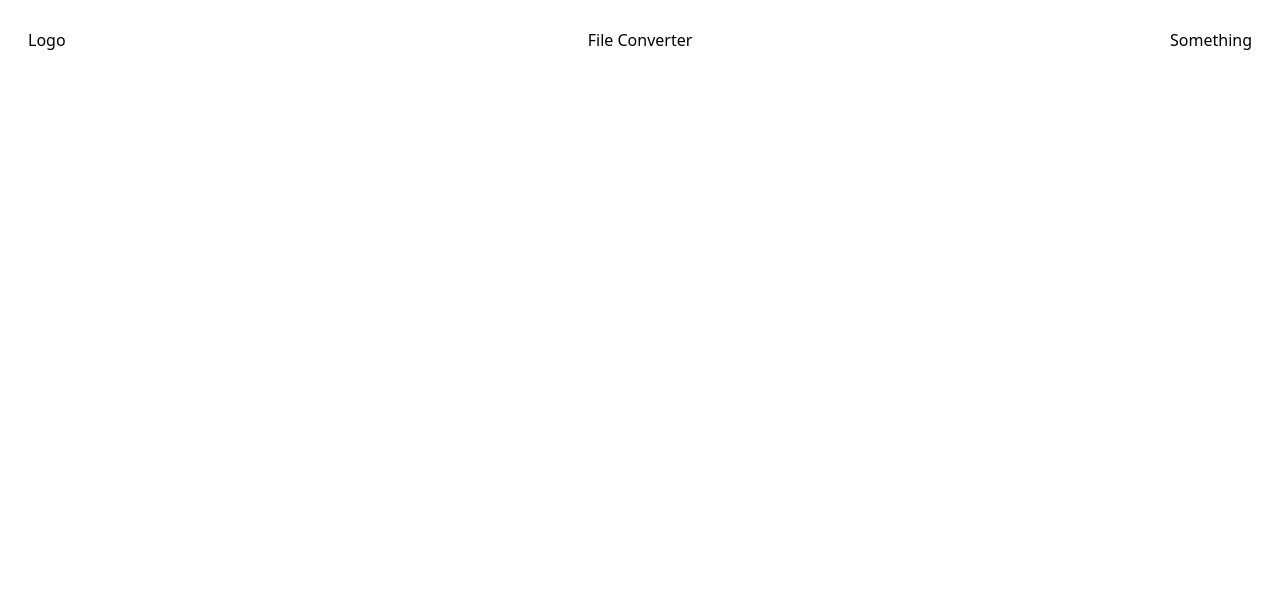
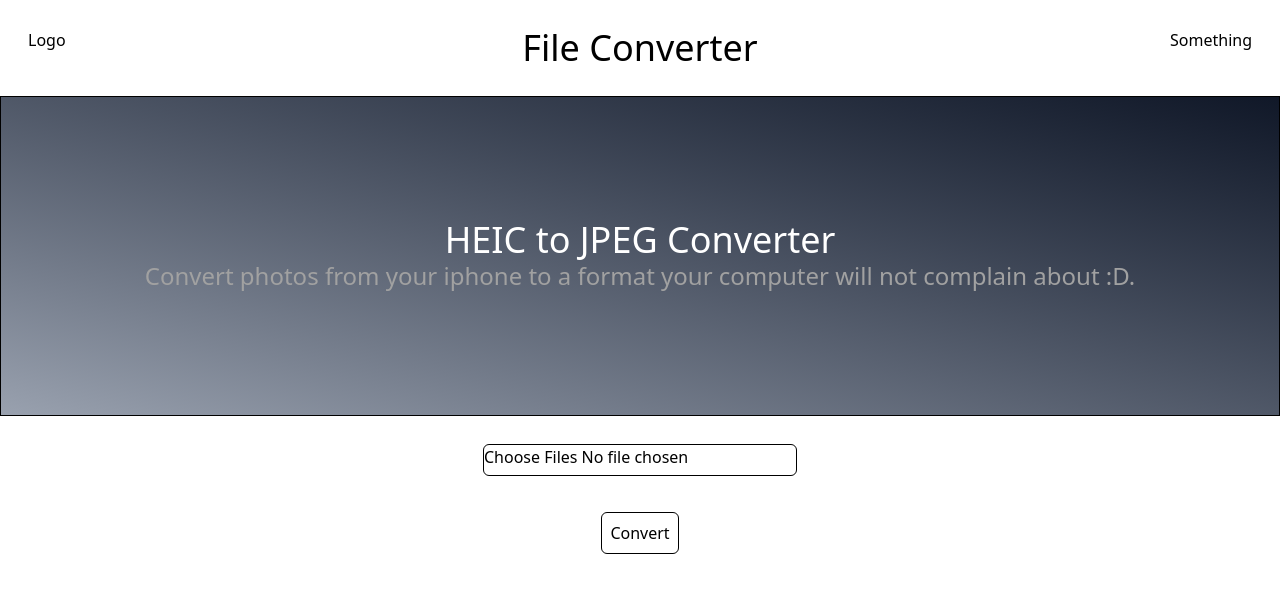
Before and after one commit to Skennymon/HEICtoJPEG, a React (Vite) app in the folder FileConvertion/: page / in a window 1280 px wide. Shown: the top 592 px of the page. Built offline with nearby package versions, Linux system fonts and the light colour scheme.

Commit message:
Got file working

```diff
--- a/FileConvertion/src/App.tsx
+++ b/FileConvertion/src/App.tsx
@@ -1,10 +1,43 @@
 import './App.css'
 import Navbar from './components/Navbar'
+import File from './components/File'
+import { useState } from 'react'
 
 function App() {
+
+  const[files, setFiles] = useState<File[]>([])
+
+  const onFileChange = (e) => {
+    if (!e.target.files) return;
+
+    const newFiles: File[] = Array.from(e.target.files);
+    setFiles(prevFiles => [...prevFiles, ...newFiles])
+  }
+
   return (
     <>
       <Navbar/>
+
+      <div className="h-[20rem] border bg-gradient-to-bl from-gray-900 to-gray-400 flex items-center justify-center flex-col">
+        <h2 className="text-white text-4xl">HEIC to JPEG Converter</h2>
+        <p className="text-neutral-400 text-2xl">Convert photos from your iphone to a format your computer will not complain about :D.</p>
+      </div>
+
+      <div className="flex items-center justify-center mt-7">
+        <input className="border rounded-md h-[2rem]" type="file" multiple onChange={onFileChange}/>
+      </div>
+
+      <div className="flex flex-col items-center justify-center mt-7">
+        {files.map((file, index) => (
+          <File fileName={file.name} key={index} file={file} setFiles={setFiles} files={files}/>
+        ))}
+        <div className="flex items-center justify-between mt-2 gap-2">
+          <button className="border rounded-md p-2">Convert</button>
+        </div>
+      </div>
+
+
+
     </>
   )
 }
--- /dev/null
+++ b/FileConvertion/src/components/File.tsx
@@ -0,0 +1,23 @@
+import { Dispatch, SetStateAction } from 'react'
+
+interface FileProps {
+    fileName: string;
+    file: File;
+    files: File[];
+    setFiles: Dispatch<SetStateAction<File[]>>;
+}
+
+export default function File({ fileName, files, setFiles, file } : FileProps) {
+
+    const deleteFile = () => {
+        const newFiles = files.filter((currentFile) => currentFile !== file)
+        setFiles(newFiles)
+    }
+
+    return (
+        <div className="flex justify-between items-center w-[15rem] border p-2 rounded-md">
+            <p>{fileName}</p>
+            <button onClick={deleteFile}>X</button>
+        </div>
+    )
+}
--- a/FileConvertion/src/components/Navbar.tsx
+++ b/FileConvertion/src/components/Navbar.tsx
@@ -2,7 +2,7 @@ export default function Navbar() {
     return (
         <div className="grid grid-cols-3 p-7">
             <p className="justify-self-start">Logo</p>
-            <h1 className="justify-self-center">File Converter</h1>
+            <h1 className="justify-self-center text-4xl">File Converter</h1>
             <div className="justify-self-end">
                 Something
             </div>
```
